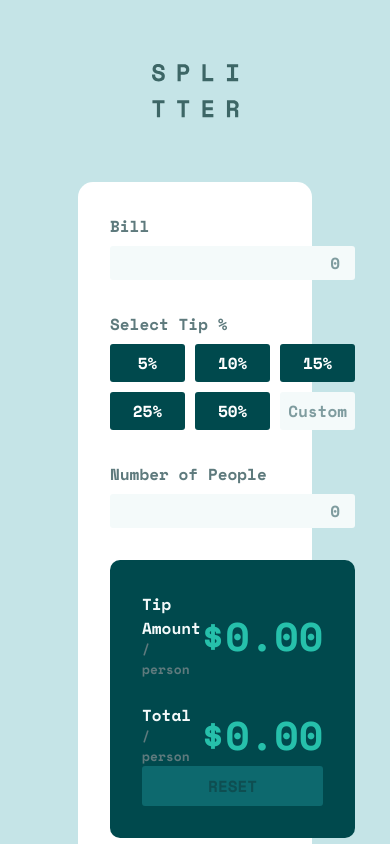
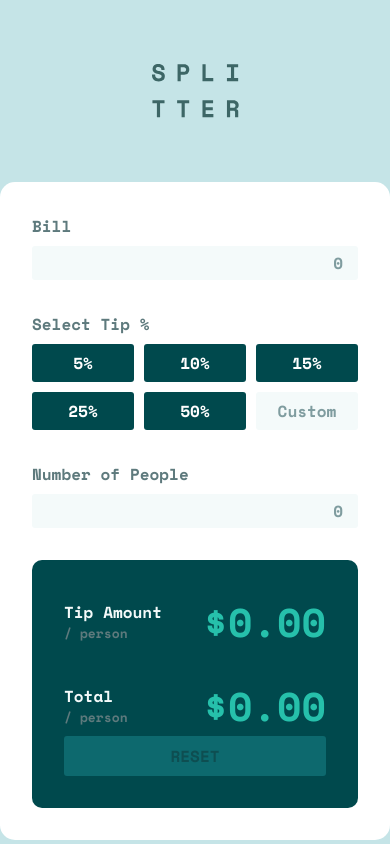
Before and after one commit to oubaidelmoudhik/tip-calculator-app-main, a React (Create React App) app: page / in a window 390 px wide. Shown: the top 844 px of the page. Built offline with nearby package versions, Linux system fonts and the light colour scheme.

Commit message:
fixed a responsive issue

```diff
--- a/src/App.css
+++ b/src/App.css
@@ -41,7 +41,7 @@
     .app__card {
         grid-template-columns: 1fr;
         gap: 2em;
-        /* transition: grid-template-columns 0.3s ease-in-out; */
+        width: 100%;
     }
     #root {
         padding: 4em 0;
```
